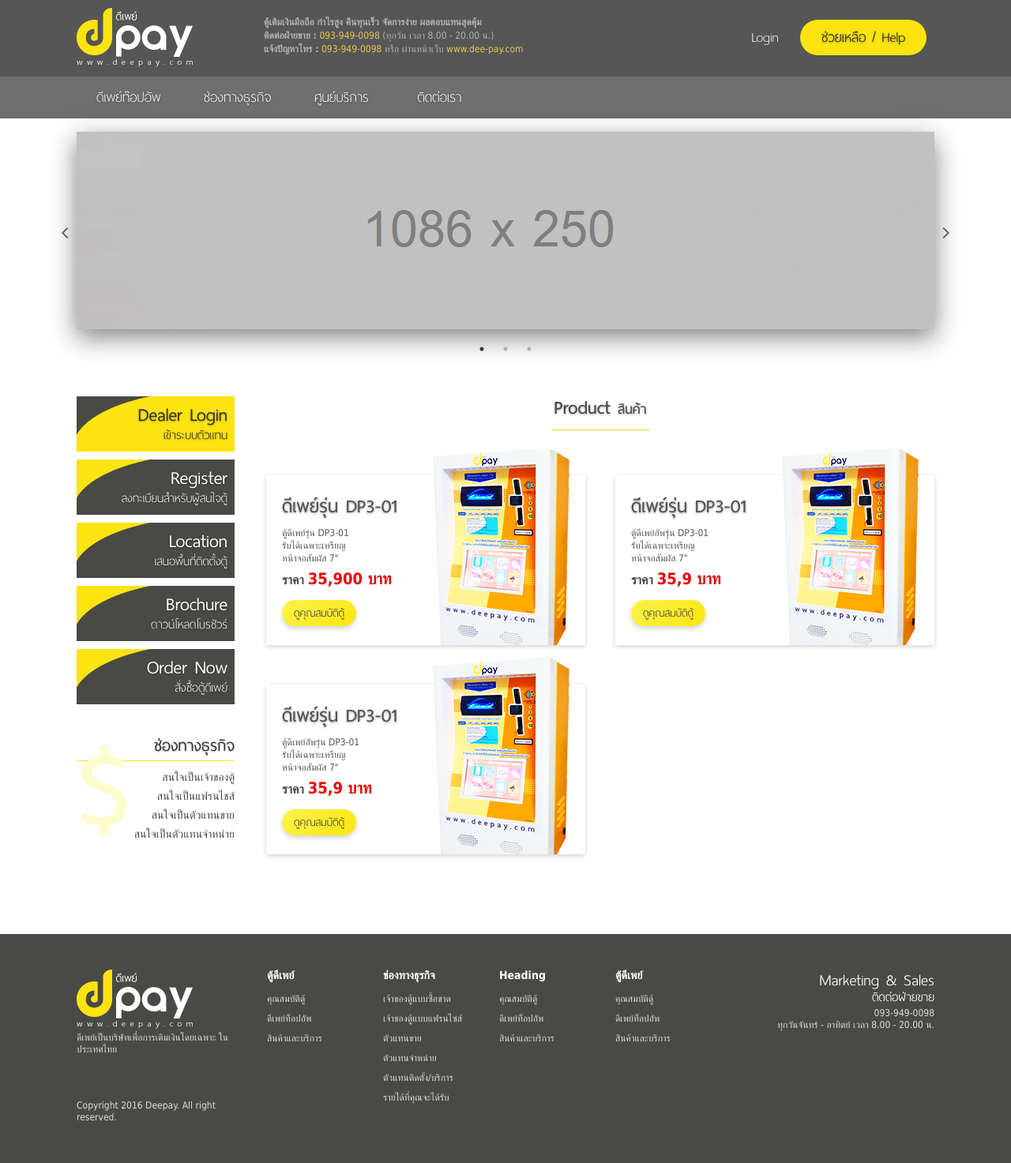
After one commit to z-mojomoji/dPay, a PHP site: page /product.php in a window 1280 px wide. The commit adds this page. Shown: the whole page at 79% size. Run offline with PHP 8.4, Linux system fonts and the light colour scheme; some libraries are stand-ins or nearby versions.

Commit message:
Add nth-child for product and add product page

```diff
--- a/css/style.css
+++ b/css/style.css
@@ -620,12 +620,12 @@ ul.sideMenu li.greyMenu:hover {
 
 .productBox:nth-child(2n),
 .yellowBox:nth-child(2n) {
-    float: right;
+    float: left;
 }
 
 .productBox:nth-child(2n+1),
 .yellowBox:nth-child(2n+1) {
-    float: left;
+    float: right;
 }
 
 .productBox:hover {
--- a/foot.php
+++ b/foot.php
@@ -127,3 +127,4 @@
         });
     });
 </script>
+</html>
--- /dev/null
+++ b/product.php
@@ -0,0 +1,55 @@
+<?php
+    include('head.php');
+?>
+    <div class="rightCol right content">
+        <div id="productList clearfix">
+            <h1>Product <span>สินค้า</span></h1>
+            <div class="productBox">
+                <div class="productDetail">
+                    <h2>ดีเพย์รุ่น DP3-01</h2>
+                    <p>ตู้ดีเพย์รุ่น DP3-01
+                        <br> รับได้เฉพาะเหรียญ
+                        <br> หน้าจอสัมผัส 7"</p>
+                    <p class="price">ราคา <span>35,900 บาท</span></p>
+                    <a class="moreDetails" href="" title="ดูคุณสมบัติตู้">ดูคุณสมบัติตู้</a>
+                </div>
+                <!--productDetail-->
+                <img src="images/box.png" alt="ดีเพย์รุ่น DP3-01" class="productImg" />
+            </div>
+            <!--productBox-->
+
+            <div class="productBox">
+                <div class="productDetail">
+                    <h2>ดีเพย์รุ่น DP3-01</h2>
+                    <p>ตู้ดีเพย์อัพรุ่น DP3-01
+                        <br> รับได้เฉพาะเหรียญ
+                        <br> หน้าจอสัมผัส 7"</p>
+                    <p class="price">ราคา <span>35,9 บาท</span></p>
+                    <a class="moreDetails" href="" title="ดูคุณสมบัติตู้">ดูคุณสมบัติตู้</a>
+                </div>
+                <!--productDetail-->
+                <img src="images/box.png" alt="ดีเพย์รุ่น DP3-01" class="productImg" />
+            </div>
+            <!--productBox-->
+
+            <div class="productBox">
+                <div class="productDetail">
+                    <h2>ดีเพย์รุ่น DP3-01</h2>
+                    <p>ตู้ดีเพย์อัพรุ่น DP3-01
+                        <br> รับได้เฉพาะเหรียญ
+                        <br> หน้าจอสัมผัส 7"</p>
+                    <p class="price">ราคา <span>35,9 บาท</span></p>
+                    <a class="moreDetails" href="" title="ดูคุณสมบัติตู้">ดูคุณสมบัติตู้</a>
+                </div>
+                <!--productDetail-->
+                <img src="images/box.png" alt="ดีเพย์รุ่น DP3-01" class="productImg" />
+            </div>
+            <!--productBox-->
+        </div>
+        <!--productList-->
+
+    </div>
+    <!--rightCol-->
+<?php
+    include('foot.php');
+?>
```
Also changed, not shown: index.php (+3 -5 lines).
